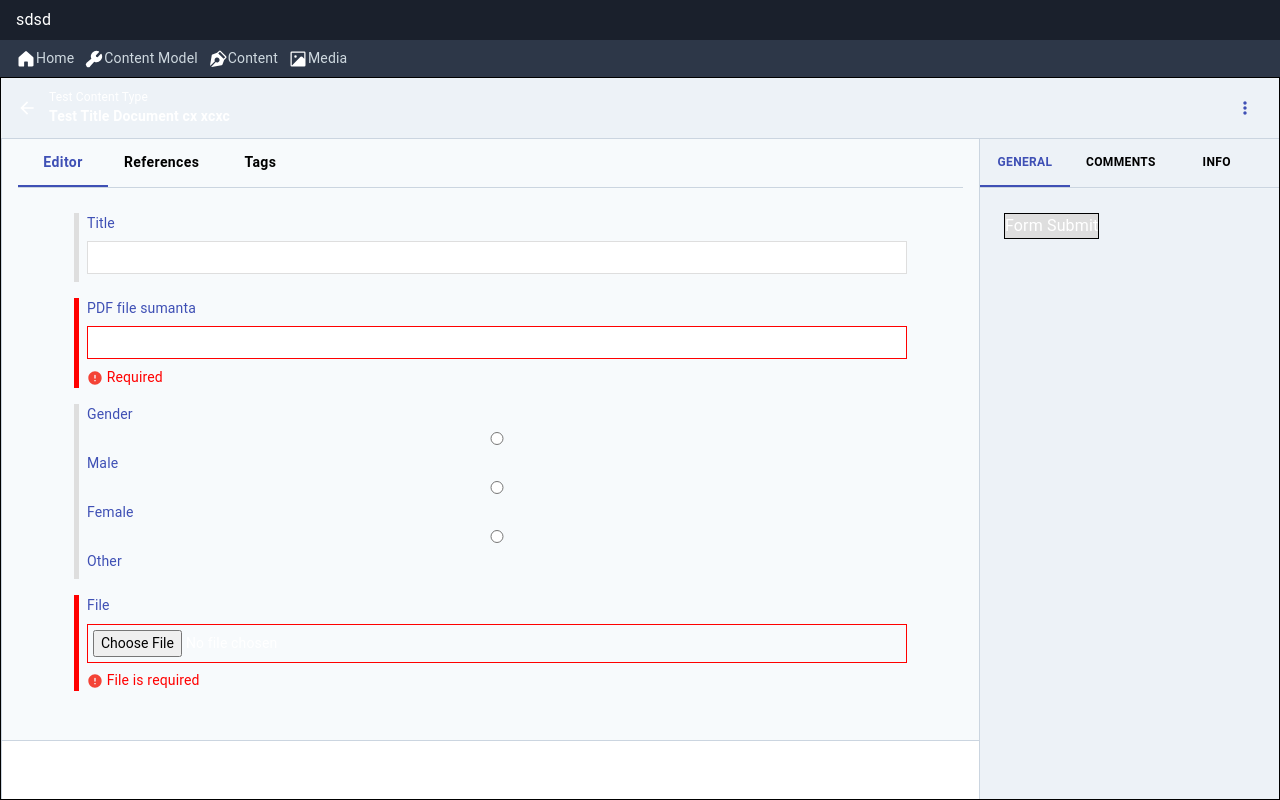
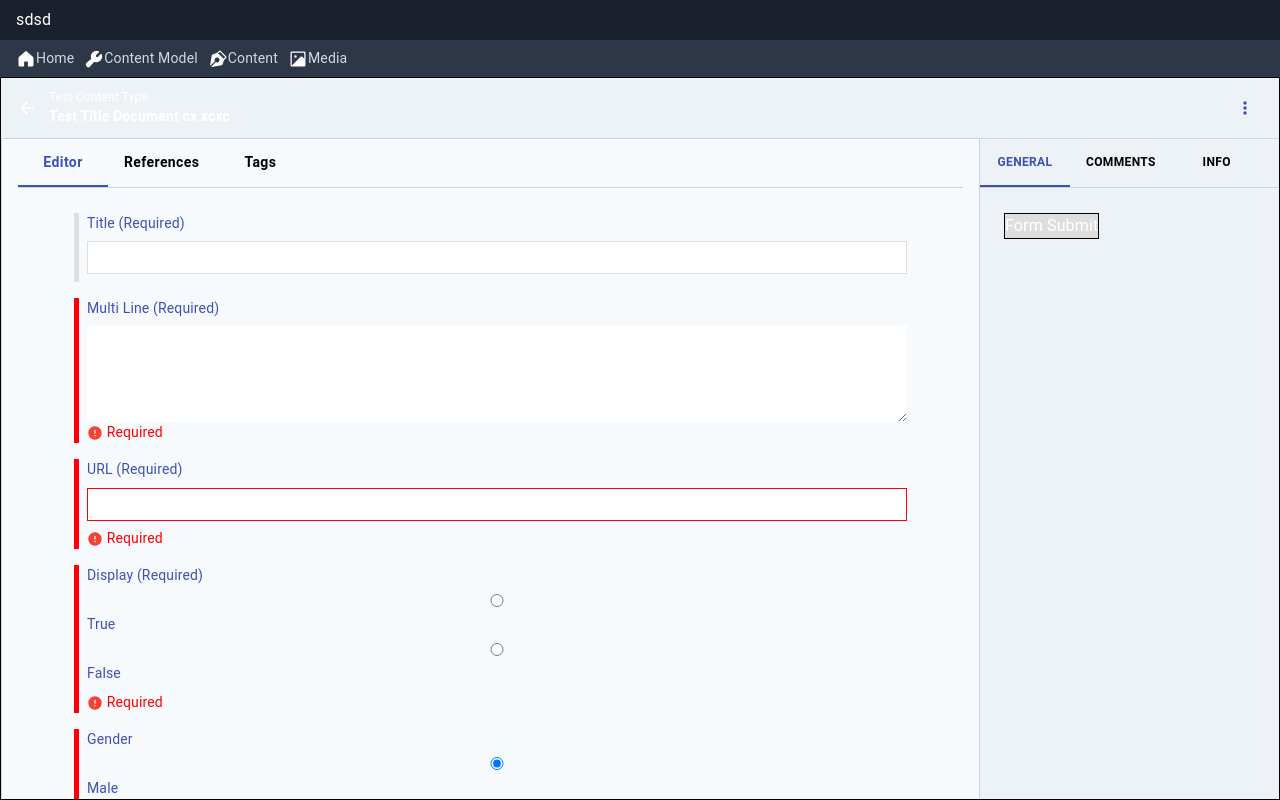
Before and after one commit to sumantaparida/in-house-contentful, a Next.js app: page /content/1 in a window 1280 px wide. Built offline with nearby package versions, Linux system fonts and the light colour scheme.

Commit message:
chore: form validation

```diff
--- a/package.json
+++ b/package.json
@@ -2,7 +2,7 @@
   "name": "in-house-content-full",
   "version": "0.0.0",
   "scripts": {
-    "dev": "next dev",
+    "dev": "next",
     "build": "next build",
     "start": "next start",
     "build-stats": "cross-env ANALYZE=true npm run build",
--- a/src/components/Form/FormRenderer/index.tsx
+++ b/src/components/Form/FormRenderer/index.tsx
@@ -5,6 +5,8 @@ import { ErrorMessage, Field, Form, Formik } from 'formik';
 import React, { useEffect } from 'react';
 import * as Yup from 'yup';
 
+// import Multiline from '@/components/Form/Multiline';
+import { ErrorMsg } from '@/utils/Services/CommonServices';
 import type { _T_formField, _T_inValues } from '@/utils/types/FormType';
 
 import FormIkWrapper from './style';
@@ -16,17 +18,19 @@ const FromRender: React.FC<Props> = props => {
   const { fields } = props;
   const validationSchema = Yup.object().shape(
     fields.reduce((schema: any, field) => {
-      const { id, type, required } = field;
+      const { id, type, required, validations } = field;
       let fieldSchema;
-
-      if (type === 'text') {
-        fieldSchema = Yup.string().matches(/^[A-Za-z ]*$/, 'Only alphabetic characters are allowed');
-      } else if (type === 'Link') {
-        fieldSchema = Yup.string().url('Invalid URL');
-      } else if (type === 'Boolean') {
+      const { PATTERN, ERMSG } = ErrorMsg(validations) || {};
+      if (type === 'singleLine') {
+        fieldSchema = Yup.string().matches(PATTERN, ERMSG);
+      } else if (type === 'link') {
+        fieldSchema = Yup.string().matches(PATTERN, ERMSG);
+      } else if (type === 'singleCheck') {
         fieldSchema = Yup.boolean();
       } else if (type === 'file') {
-        fieldSchema = Yup.mixed().required(`${field.name} is required`);
+        fieldSchema = Yup.mixed().required('Required');
+      } else if (type === 'boolean') {
+        fieldSchema = Yup.boolean();
       } else {
         fieldSchema = Yup.string();
       }
@@ -74,21 +78,39 @@ const FromRender: React.FC<Props> = props => {
                 // console.log('Field', hasError);
                 return (
                   <div className={`formik_container mb-4 flex flex-col pl-2 ${hasError ? 'has_error' : ''}`} key={field.id}>
-                    <label htmlFor={field.id}>{field.name}</label>
-                    {field.type === 'text' ? (
+                    <label htmlFor={field.id}>
+                      {field.name} {field.required ? '(Required)' : null}
+                    </label>
+                    {field.type === 'singleLine' ? (
                       <Field type="text" id={field.id} name={field.id} />
-                    ) : field.type === 'Link' ? (
-                      <Field type="link" id={field.id} name={field.id} />
-                    ) : field.type === 'Boolean' ? (
-                      <Field type="checkbox" id={field.id} name={field.id} />
-                    ) : field.type === 'radio' ? (
+                    ) : field.type === 'multiLine' ? (
+                      <Field
+                        as="textarea" // Use "textarea" instead of "input" to render a textarea component
+                        id={field.id}
+                        name={field.id}
+                        rows={4} // Set the number of rows for the textarea
+                      />
+                    ) : field.type === 'boolean' ? (
                       field.options?.map(option => (
-                        <React.Fragment key={option.value}>
+                        <React.Fragment key={option.id}>
                           <Field type="radio" id={option.value} name={field.id} value={option.value} />
-                          <label htmlFor={option.value}>{option.label}</label>
+                          <label htmlFor={option.id}>{option.label}</label>
                         </React.Fragment>
                       ))
+                    ) : field.type === 'singleCheck' ? (
+                      field.options?.map(option => (
+                        <React.Fragment key={option.id}>
+                          <Field type="radio" id={option.value} name={field.id} value={option.value} />
+                          <label htmlFor={option.id}>{option.label}</label>
+                        </React.Fragment>
+                      ))
+                    ) : field.type === 'multiCheck' ? (
+                      <Field type="checkbox" id={field.id} name={field.id} />
+                    ) : field.type === 'link' ? (
+                      <Field type="text" id={field.id} name={field.id} />
                     ) : field.type === 'file' ? (
+                      <Field type="file" id={field.id} name={field.id} />
+                    ) : field.type === 'multiFile' ? (
                       <Field type="file" id={field.id} name={field.id} />
                     ) : null}
                     {/* <ErrorMessage name={field.id} component="div" className="error" /> */}
--- /dev/null
+++ b/src/components/Form/Multiline/index.tsx
@@ -0,0 +1,11 @@
+/* eslint-disable tailwindcss/no-custom-classname */
+export const CustomInputComponent = ({
+  field, // { name, value, onChange, onBlur }
+  form: { touched, errors }, // also values, setXXXX, handleXXXX, dirty, isValid, status, etc.
+  ...props
+}: any) => (
+  <div>
+    <input type="text" {...field} {...props} />
+    {touched[field.name] && errors[field.name] && <div className="error">{errors[field.name]}</div>}
+  </div>
+);
--- a/src/utils/Constant/FormConstant.ts
+++ b/src/utils/Constant/FormConstant.ts
@@ -4,39 +4,66 @@ export const formFields: _T_formField[] = [
   {
     id: 'title',
     name: 'Title',
-    type: 'text',
+    type: 'singleLine',
     defaultValue: 'Dynamic Title',
     required: true,
     validations: [
       {
         regexp: {
-          pattern: '/^[A-Za-z]+$/',
-          msg: 'Only alphabetic characters are allowed',
+          pattern: /^[A-Za-z ]*$/,
+          erMsg: 'Only alphabetic characters are allowed',
         },
       },
     ],
     disabled: false,
   },
   {
-    id: 'pdfFile',
-    name: 'PDF file sumanta',
-    type: 'Link',
+    id: 'multiLine',
+    name: 'Multi Line',
+    type: 'multiLine',
     required: true,
     validations: [],
+    disabled: false,
+  },
+  {
+    id: 'url',
+    name: 'URL',
+    type: 'link',
+    required: true,
+    validations: [
+      {
+        regexp: {
+          pattern: /^[A-Za-z ]*$/,
+          erMsg: 'Invalid URL',
+        },
+      },
+    ],
     disabled: false,
     linkType: 'Asset',
   },
   {
+    id: 'display',
+    name: 'Display',
+    type: 'boolean',
+    required: true,
+    validations: [],
+    disabled: false,
+    options: [
+      { id: 'displaytrue', label: 'True', value: 'true' },
+      { id: 'displayfalse', label: 'False', value: 'false' },
+    ],
+  },
+  {
     id: 'gender',
     name: 'Gender',
-    type: 'radio',
+    type: 'singleCheck',
+    defaultValue: 'male',
     required: false,
     validations: [],
     disabled: false,
     options: [
-      { value: 'male', label: 'Male' },
-      { value: 'female', label: 'Female' },
-      { value: 'other', label: 'Other' },
+      { id: 'male', value: 'male', label: 'Male' },
+      { id: 'female', value: 'female', label: 'Female' },
     ],
   },
   {
--- /dev/null
+++ b/src/utils/Services/CommonServices.ts
@@ -0,0 +1,30 @@
+// import type { _T_validate } from '@/utils/types/FormType';
+
+export const ErrorMsg = (validations: any) => {
+  let PATTERN;
+  let ERMSG;
+  for (let i = 0; i < validations.length; i += 1) {
+    const validation: any = validations[i];
+
+    // Check if the validation object has a regexp property
+    if (Object.prototype.hasOwnProperty.call(validation, 'regexp')) {
+      const regexpObj = validation.regexp;
+
+      // Check if the regexp object has a pattern property
+      if (Object.prototype.hasOwnProperty.call(regexpObj, 'pattern')) {
+        const { pattern } = regexpObj;
+        const { erMsg } = regexpObj;
+        PATTERN = pattern;
+        ERMSG = erMsg;
+
+        // Using RegExp.test() to check if the pattern matches
+        // if (pattern.test(main)) {
+        //   console.log('Pattern matched!');
+        // } else {
+        //   console.log(erMsg);
+        // }
+      }
+    }
+  }
+  return { PATTERN, ERMSG };
+};
--- a/src/utils/types/FormType.ts
+++ b/src/utils/types/FormType.ts
@@ -1,12 +1,25 @@
+export type FIELD_TEXT_TYPE = 'singleLine' | 'multiLine';
+export type FIELD_SELECT_TYPE = 'boolean' | 'singleCheck' | 'multiCheck';
+export type FIELD_LINK_TYPE = 'link';
+export type FIELD_TYPE = 'file' | 'multiFile';
+
 export type FieldOption = {
-  value: string;
+  id?: string;
+  value: string | boolean;
   label: string;
 };
+
+// export type FieldOption[] = [
+//   { value: 'option1', label: 'Option 1' },
+//   { value: true, label: 'Option 2' },
+//   { value: 'option3', label: 'Option 3' },
+//   { value: false, label: 'Option 4' },
+// ];
 
 export type _T_formField = {
   id: string;
   name: string;
-  type: 'text' | 'Link' | 'Boolean' | 'radio' | 'file';
+  type: FIELD_TEXT_TYPE | FIELD_SELECT_TYPE | FIELD_LINK_TYPE | FIELD_TYPE;
   defaultValue?: any;
   localized?: boolean;
   required: boolean;
@@ -20,3 +33,8 @@ export type _T_formField = {
 export type _T_inValues = {
   [key: string]: any;
 };
+
+export type _T_validate = {
+  length: number;
+  hasOwnProperty?: any;
+};
```
